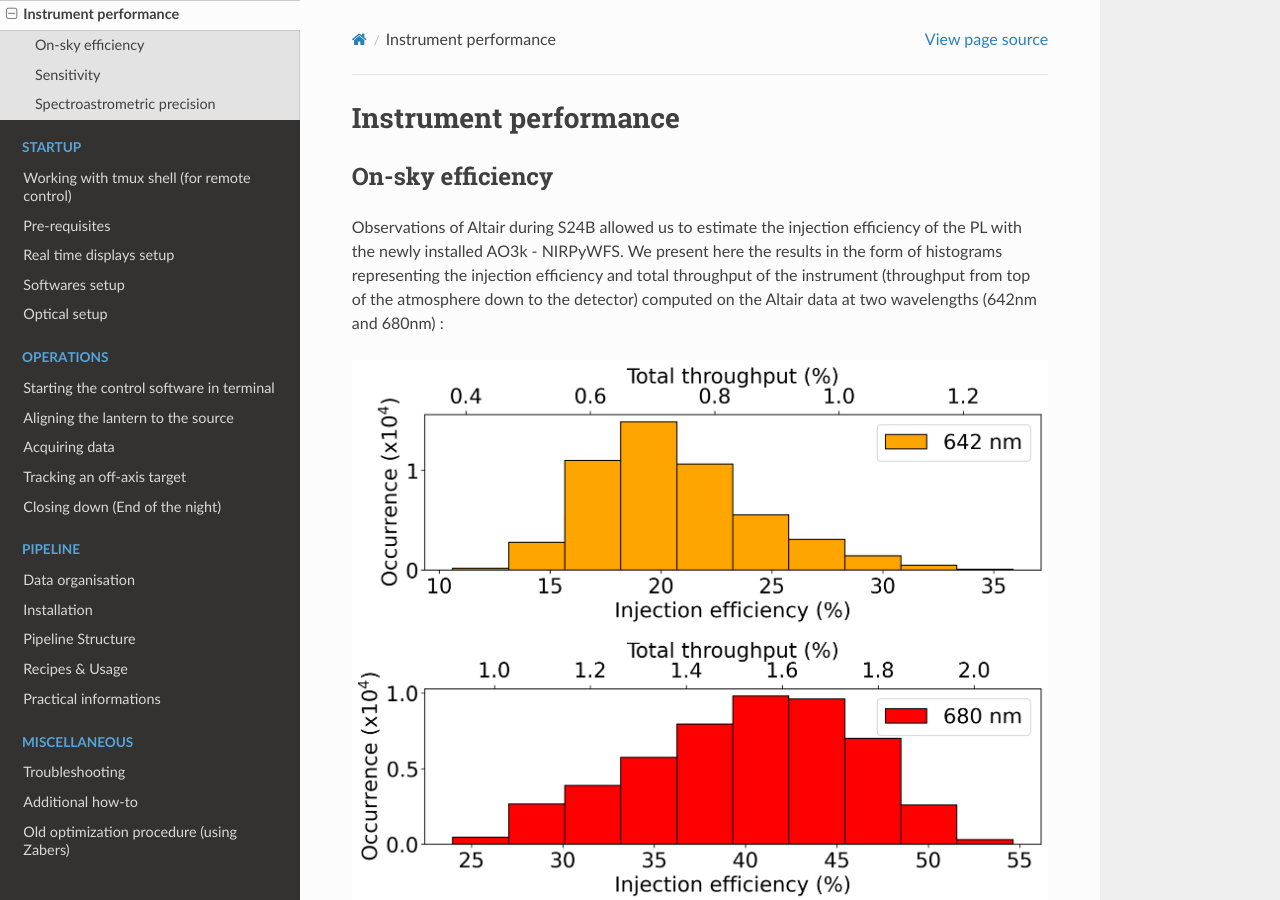
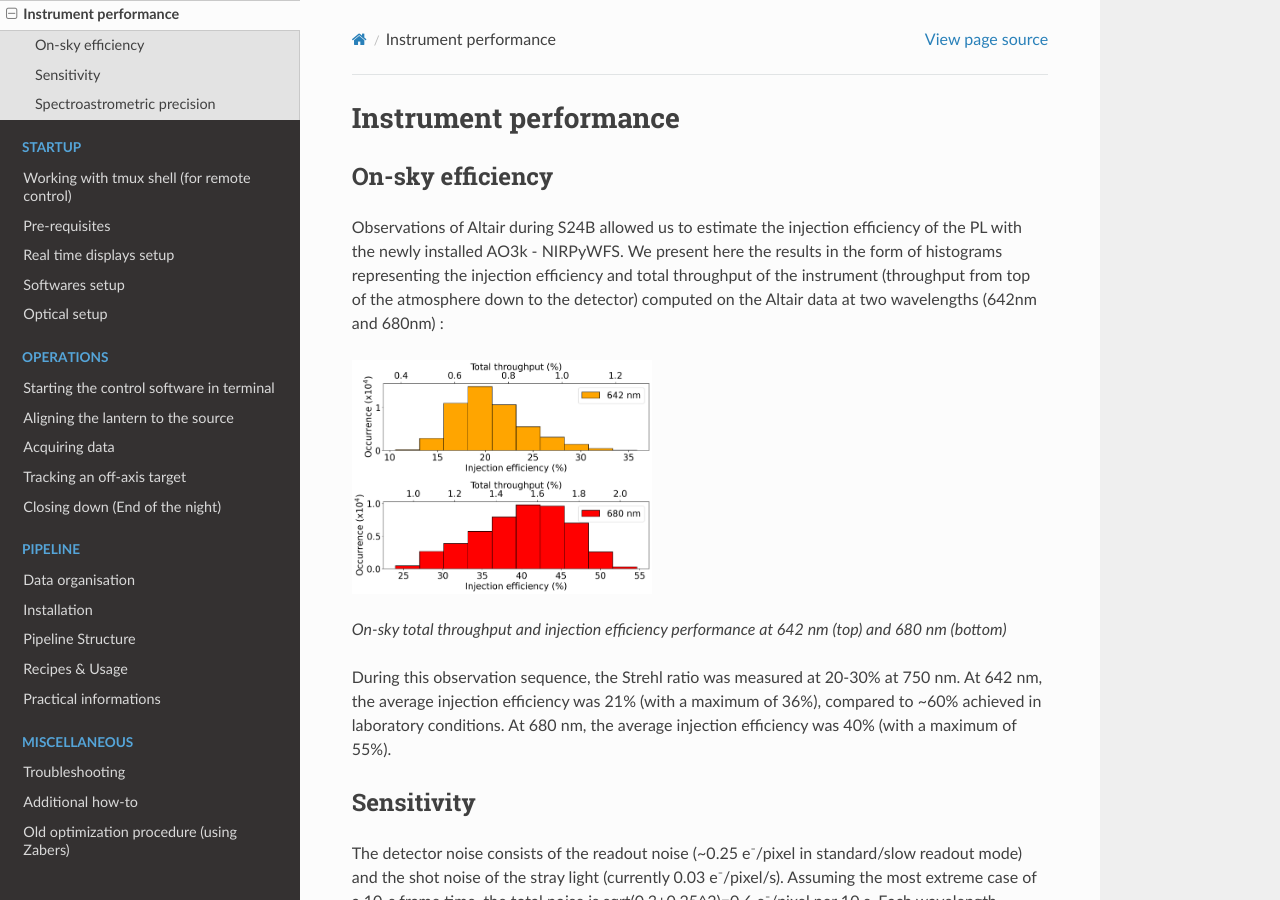
Before and after one commit to scexao-org/first_control, a Sphinx documentation site: the page built from source/instrument_performance.md, in a window 1280 px wide and 900 px high. Built offline with Sphinx 7.4.7 and the Read the Docs theme 3.1.0, drawn with Linux system fonts in a browser that asks for light colours.

Commit message:
Instrument observing procedure

````diff
--- a/source/instrument_performance.md
+++ b/source/instrument_performance.md
@@ -6,7 +6,7 @@ Observations of Altair during S24B allowed us to estimate the injection efficien
 We present here the results in the form of histograms representing the injection efficiency and total throughput of the instrument (throughput from top of the atmosphere down to the detector) computed on the Altair data at two wavelengths (642nm and 680nm) :
 
 ```{image} 20240726Altair_throughput_combined2025.png
-:width: 800 px
+:width: 300 px
 ```
 *On-sky total throughput and injection efficiency performance at 642 nm (top) and 680 nm (bottom)*
 
````
